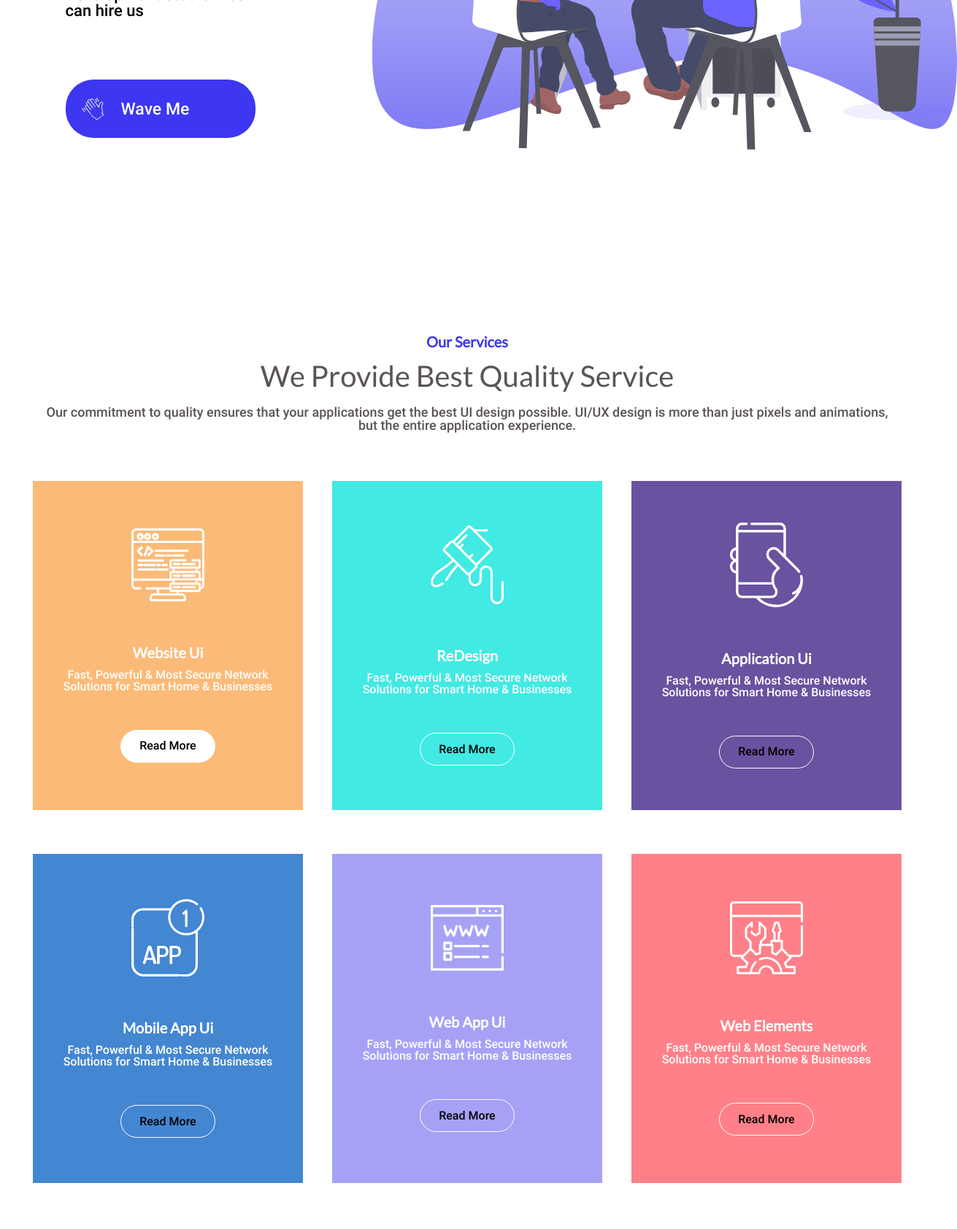
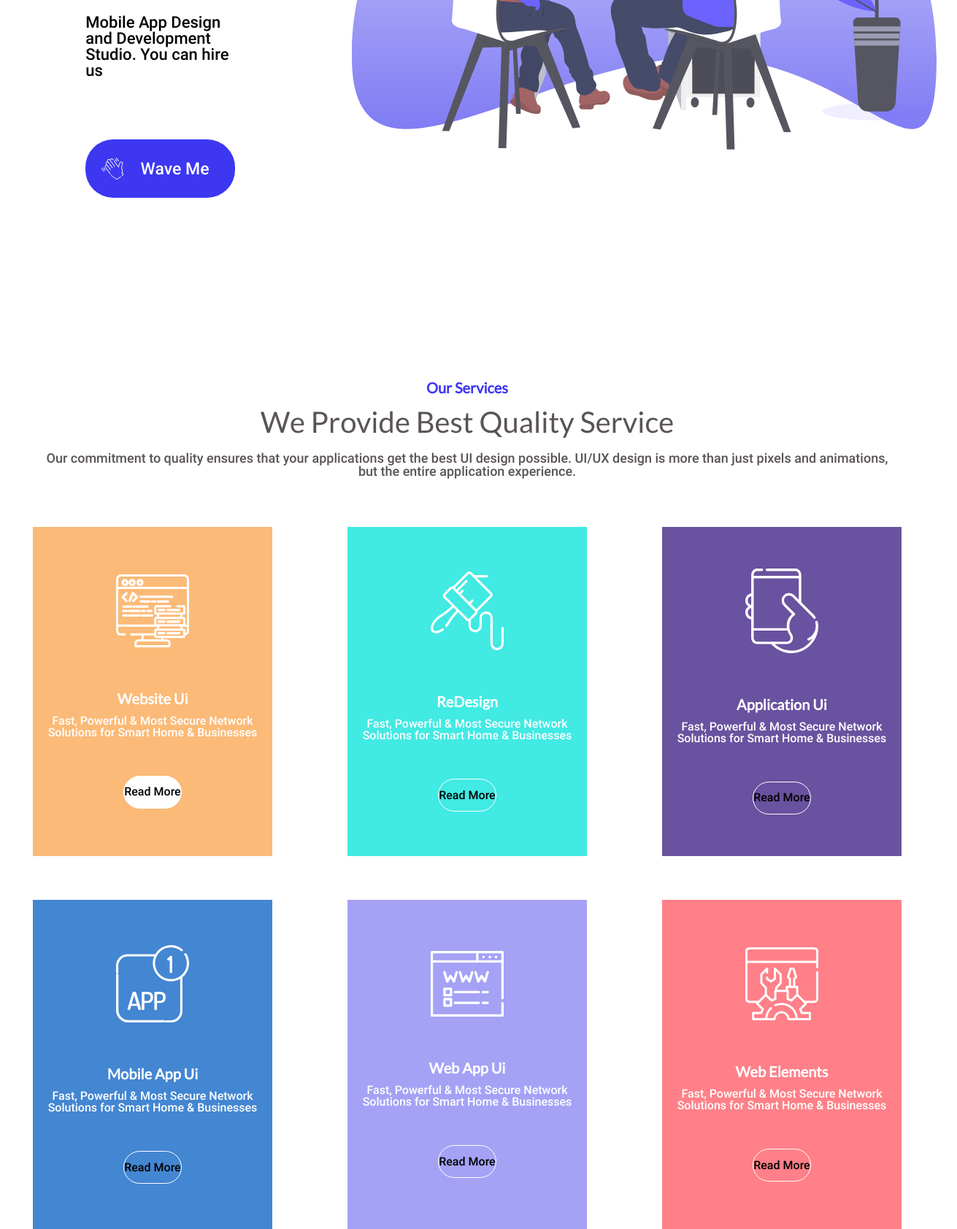
Before and after one commit to AnaPutkaradze/WebUi, a plain HTML site: page index.html in a window 1280 px wide. Shown: the part 607-2291 px from the top of the page at 73% size, 1311 px wide, since content can reach past the window. Before the commit the page ends 2228 px from the top, so only its background shows below. Drawn offline with Linux system fonts and the light colour scheme.

Commit message:
add responsive

```diff
--- /dev/null
+++ b/css/responsive.css
@@ -0,0 +1,19 @@
+/*
+@media (max-width: 270px){
+	.section-box {
+		flex-direction: column;
+
+	}
+}
+*/
+
+@media (max-width: 950) {
+	.block1 {
+		width: 48px;
+	}
+	.block2 {
+		width: 48px;
+		display-flex;
+		flex-wrap: wrap;
+	}
+}
--- a/css/styles.css
+++ b/css/styles.css
@@ -6,7 +6,7 @@ header {
 }
 
 .container {
-	width: 1190px;
+	max-width: 1190px;
 	margin: 0 auto;
 }
 
@@ -46,7 +46,7 @@ header {
 }
 
 .heading {
-	width: 530px;
+	max-width: 530px;
 	margin-right: 160px;
 }
 
@@ -65,13 +65,13 @@ h5 {
 	display: flex;
 	align-items: center;
 	margin-top: 83px;
-	width: 260px;
+	max-width: 260px;
 	height: 80px;
 	border-radius: 38px;
 	background-color: #3D37F1;
 }
 .hand-up {
-	width: 30px;
+	max-width: 30px;
 	height: 30px;
 	margin-left: 22px;
 	margin-right: 24px;
@@ -84,7 +84,7 @@ h5 {
 
 
 .block {
-	width: 370px;
+	max-width: 370px;
 	height: 451px;
 	background-color: #FBFCFD;
 	display: flex;
@@ -128,11 +128,11 @@ h4 {
 }
 
 .icon-block {
-	width: 100px;
+	max-width: 100px;
 }
 
 .box-text {
-	width: 328px;
+	max-width: 328px;
 	height: 62px;
 	text-align: center;
 	font-size: 16px;
@@ -149,7 +149,7 @@ h4 {
 }
 
 .box-button-text {
-	width: 130px;
+	max-width: 130px;
 	height: 45px;
 	border: 1px solid white;
 	border-radius: 23px;
@@ -170,7 +170,7 @@ h4 {
 }
 
 .text-block {
-	width: 1169px;
+	max-width: 1169px;
 	margin: 0 auto;
 	text-align: center;
 }
--- a/index.html
+++ b/index.html
@@ -2,10 +2,12 @@
 <html>
 <head>
 	<meta charset="utf-8">
+	<meta name="viewport" content="width=device-width, initial-scale=1.0">
 	<link rel="icon" href="http://simpleicon.com/wp-content/uploads/rocket.svg" type="image/gif" sizes="16x16">
 	<link rel="stylesheet" type="text/css" href="css/reset.css">
 	<link rel="stylesheet" type="text/css" href="css/fonts.css">
 	<link rel="stylesheet" type="text/css" href="css/styles.css">
+	<link rel="stylesheet" type="text/css" href="css/responsive.css">
 	<title>WebUi</title>
 </head>
 
@@ -54,7 +56,7 @@
 
 			<div class="line1">
 
-				<div class="block box1">
+				<div class="block box1 section-box">
 					<div class="icon-block">
 						<img src="images/11.svg" alt="picture1">
 					</div>
@@ -65,7 +67,7 @@
 					</div>
 				</div>
 
-				<div class="block box2">
+				<div class="block box2 section-box">
 					<div class="icon-block">
 						<img src="images/22.svg" alt="picture2">
 					</div>
@@ -76,7 +78,7 @@
 					</div>
 				</div>
 
-				<div class="block box3">
+				<div class="block box3 section-box">
 					<div class="icon-block">
 						<img src="images/33.svg" alt="picture3">
 					</div>
@@ -90,7 +92,7 @@
 
 			<div class="line2">
 
-				<div class="block box4">
+				<div class="block box4 section-box">
 					<div class="icon-block">
 						<img src="images/44.svg" alt="picture4">
 					</div>
@@ -100,7 +102,7 @@
 					</div>
 				</div>
 
-				<div class="block box5">
+				<div class="block box5 section-box">
 					<div class="icon-block">
 						<img src="images/55.svg" alt="picture5">
 					</div>
@@ -111,7 +113,7 @@
 					</div>
 				</div>
 
-				<div class="block box6">
+				<div class="block box6 section-box">
 					<div class="icon-block">
 						<img src="images/66.svg" alt="picture6">
 					</div>
```
